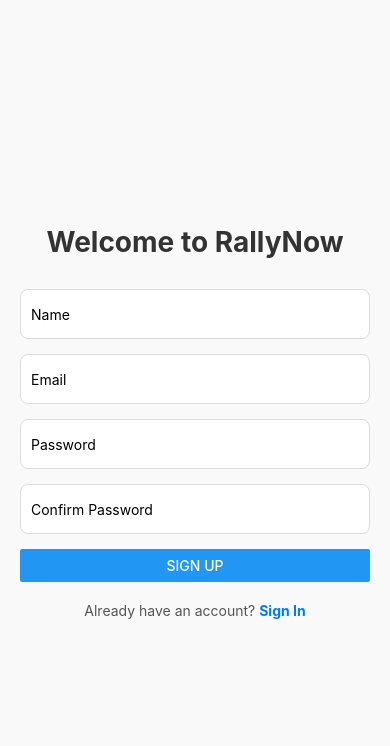
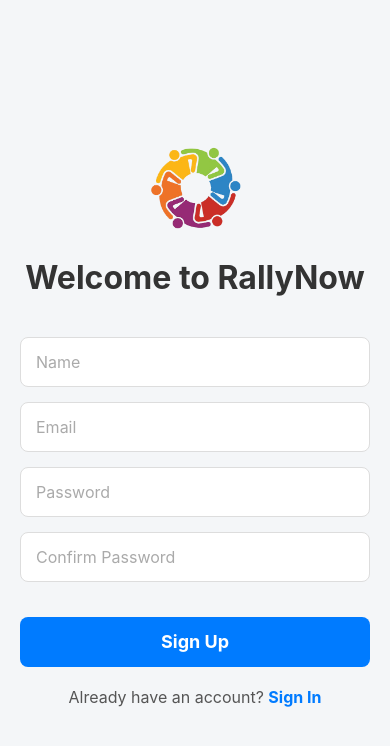
Before and after one commit to mmc03-ucb/rallynow, a React Native app: screen /SignUp in a window 390 px wide. Shown: the top 746 px of the page. Built offline with nearby package versions, Linux system fonts and the light colour scheme.

Commit message:
Added logo to sign in and sign up

```diff
--- a/App.tsx
+++ b/App.tsx
@@ -7,6 +7,7 @@
 import ProtestList from './screens/ProtestList';
 import LandingPage from './screens/LandingPage';
 import IncidentList from './screens/IncidentList';
+//import FirstAidPage from './screens/FirstAidPage';
 import './firebaseConfig';
 
 const Stack = createStackNavigator();
--- a/screens/SignIn.js
+++ b/screens/SignIn.js
@@ -1,5 +1,5 @@
 import React, { useState } from 'react';
-import { View, TextInput, Button, Text, StyleSheet } from 'react-native';
+import { View, TextInput, TouchableOpacity, Text, StyleSheet, Image } from 'react-native';
 import { signInWithEmailAndPassword, getAuth } from 'firebase/auth';
 import { useNavigation } from '@react-navigation/native';
 import { getFirestore, doc, getDoc } from 'firebase/firestore';
@@ -34,6 +34,7 @@
 
   return (
     <View style={styles.container}>
+      <Image source={require('../assets/logo.png')} style={styles.logo} />
       <Text style={styles.title}>Welcome to RallyNow</Text>
       <TextInput
         style={styles.input}
@@ -42,6 +43,7 @@
         onChangeText={setEmail}
         keyboardType="email-address"
         autoCapitalize="none"
+        placeholderTextColor="#aaa"
       />
       <TextInput
         style={styles.input}
@@ -49,9 +51,12 @@
         value={password}
         onChangeText={setPassword}
         secureTextEntry
+        placeholderTextColor="#aaa"
       />
       {error ? <Text style={styles.error}>{error}</Text> : null}
-      <Button title="Sign In" onPress={handleSignIn} />
+      <TouchableOpacity style={styles.button} onPress={handleSignIn}>
+        <Text style={styles.buttonText}>Sign In</Text>
+      </TouchableOpacity>
       <Text style={styles.switchText}>
         Don't have an account?{' '}
         <Text style={styles.switchLink} onPress={() => navigation.navigate('SignUp')}>
@@ -67,13 +72,19 @@
     flex: 1,
     justifyContent: 'center',
     padding: 20,
-    backgroundColor: '#f9f9f9',
+    backgroundColor: '#f4f6f8',
+  },
+  logo: {
+    width: 100,
+    height: 100,
+    alignSelf: 'center',
+    marginBottom: 20,
   },
   title: {
-    fontSize: 28,
+    fontSize: 32,
     fontWeight: 'bold',
     textAlign: 'center',
-    marginBottom: 30,
+    marginBottom: 40,
     color: '#333',
   },
   input: {
@@ -81,19 +92,35 @@
     borderColor: '#ddd',
     borderWidth: 1,
     marginBottom: 15,
-    padding: 10,
+    padding: 15,
     borderRadius: 8,
     backgroundColor: '#fff',
+    fontSize: 16,
   },
   error: {
     color: 'red',
     marginBottom: 15,
     textAlign: 'center',
+    fontSize: 14,
+  },
+  button: {
+    height: 50,
+    backgroundColor: '#007bff',
+    borderRadius: 8,
+    justifyContent: 'center',
+    alignItems: 'center',
+    marginTop: 20,
+  },
+  buttonText: {
+    color: '#fff',
+    fontSize: 18,
+    fontWeight: 'bold',
   },
   switchText: {
     textAlign: 'center',
     marginTop: 20,
     color: '#555',
+    fontSize: 16,
   },
   switchLink: {
     color: '#007bff',
--- a/screens/SignUp.js
+++ b/screens/SignUp.js
@@ -1,5 +1,5 @@
 import React, { useState } from 'react';
-import { View, TextInput, Button, Text, StyleSheet } from 'react-native';
+import { View, TextInput, TouchableOpacity, Text, StyleSheet, Image } from 'react-native';
 import { createUserWithEmailAndPassword, getAuth } from 'firebase/auth';
 import { useNavigation } from '@react-navigation/native';
 import { getFirestore, doc, setDoc } from 'firebase/firestore';
@@ -40,12 +40,14 @@
 
   return (
     <View style={styles.container}>
+      <Image source={require('../assets/logo.png')} style={styles.logo} />
       <Text style={styles.title}>Welcome to RallyNow</Text>
       <TextInput
         style={styles.input}
         placeholder="Name"
         value={name}
         onChangeText={setName}
+        placeholderTextColor="#aaa"
       />
       <TextInput
         style={styles.input}
@@ -54,6 +56,7 @@
         onChangeText={setEmail}
         keyboardType="email-address"
         autoCapitalize="none"
+        placeholderTextColor="#aaa"
       />
       <TextInput
         style={styles.input}
@@ -61,6 +64,7 @@
         value={password}
         onChangeText={setPassword}
         secureTextEntry
+        placeholderTextColor="#aaa"
       />
       <TextInput
         style={styles.input}
@@ -68,9 +72,12 @@
         value={confirmPassword}
         onChangeText={setConfirmPassword}
         secureTextEntry
+        placeholderTextColor="#aaa"
       />
       {error ? <Text style={styles.error}>{error}</Text> : null}
-      <Button title="Sign Up" onPress={handleSignUp} />
+      <TouchableOpacity style={styles.button} onPress={handleSignUp}>
+        <Text style={styles.buttonText}>Sign Up</Text>
+      </TouchableOpacity>
       <Text style={styles.switchText}>
         Already have an account?{' '}
         <Text style={styles.switchLink} onPress={() => navigation.navigate('SignIn')}>
@@ -86,13 +93,19 @@
     flex: 1,
     justifyContent: 'center',
     padding: 20,
-    backgroundColor: '#f9f9f9',
+    backgroundColor: '#f4f6f8',
+  },
+  logo: {
+    width: 100,
+    height: 100,
+    alignSelf: 'center',
+    marginBottom: 20,
   },
   title: {
-    fontSize: 28,
+    fontSize: 32,
     fontWeight: 'bold',
     textAlign: 'center',
-    marginBottom: 30,
+    marginBottom: 40,
     color: '#333',
   },
   input: {
@@ -100,19 +113,35 @@
     borderColor: '#ddd',
     borderWidth: 1,
     marginBottom: 15,
-    padding: 10,
+    padding: 15,
     borderRadius: 8,
     backgroundColor: '#fff',
+    fontSize: 16,
   },
   error: {
     color: 'red',
     marginBottom: 15,
     textAlign: 'center',
+    fontSize: 14,
+  },
+  button: {
+    height: 50,
+    backgroundColor: '#007bff',
+    borderRadius: 8,
+    justifyContent: 'center',
+    alignItems: 'center',
+    marginTop: 20,
+  },
+  buttonText: {
+    color: '#fff',
+    fontSize: 18,
+    fontWeight: 'bold',
   },
   switchText: {
     textAlign: 'center',
     marginTop: 20,
     color: '#555',
+    fontSize: 16,
   },
   switchLink: {
     color: '#007bff',
```
